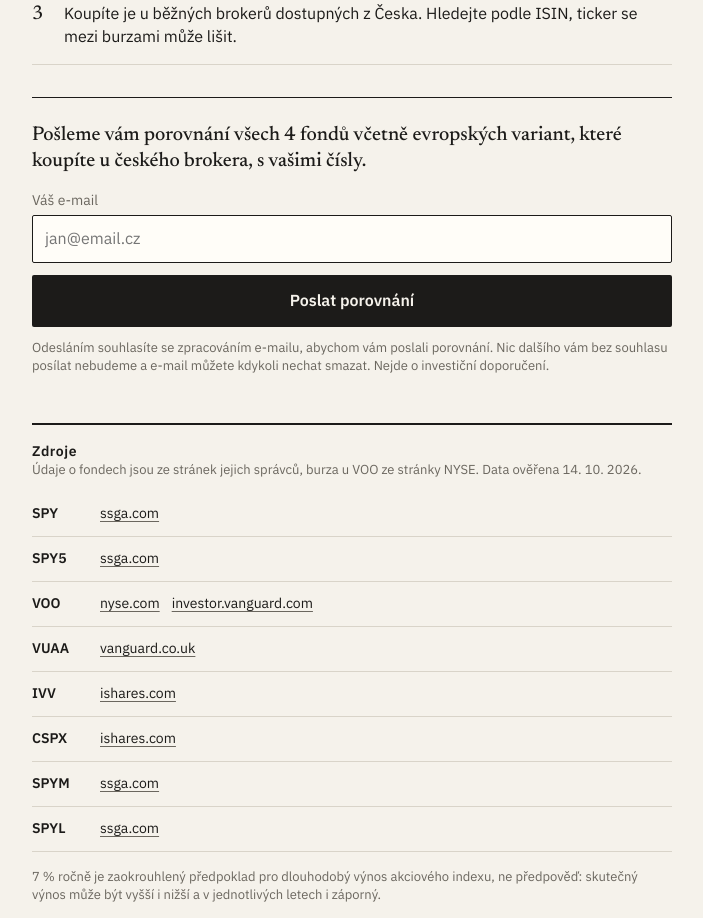
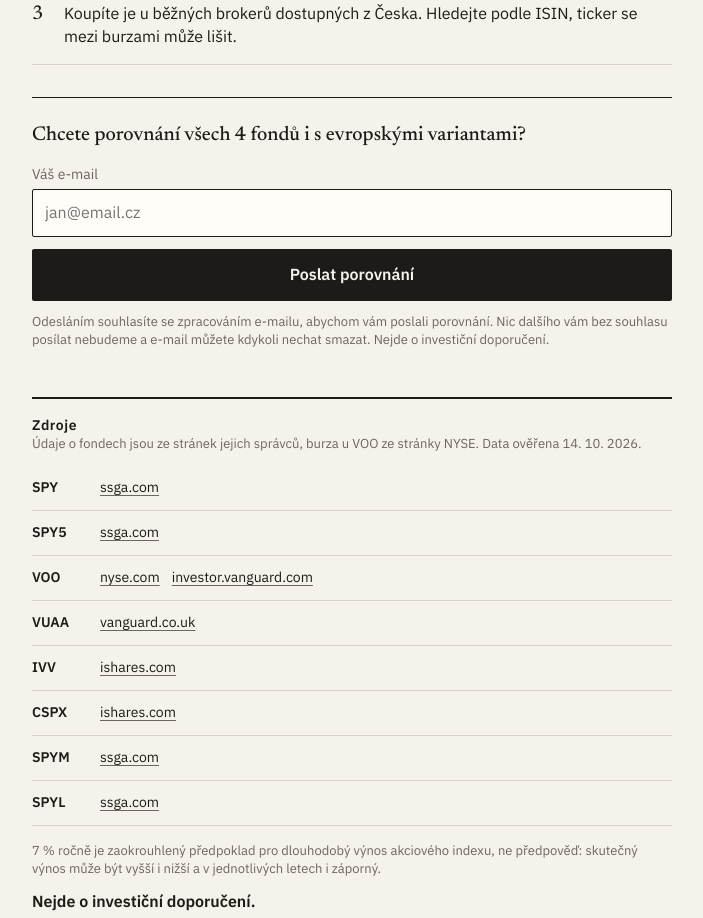
Before and after one commit to kubandam/etf-landing, a Nuxt app: page / in a window 1280 px wide. Shown: the part 2140-3058 px from the top of the page, without its empty margins (288-991 px from the left). Built offline with nearby package versions, Linux system fonts and the light colour scheme.

Commit message:
feat: own heading for the bottom e-mail form
Co-Authored-By: Claude Opus 5.5 <noreply@anthropic.com>

```diff
--- a/app/components/LeadForm.vue
+++ b/app/components/LeadForm.vue
@@ -52,7 +52,7 @@ async function submit() {
 <template>
   <section class="lead">
     <form novalidate @submit.prevent="submit">
-      <h2 class="heading">{{ cs.form.heading }}</h2>
+      <h2 class="heading">{{ placement === 'bottom' ? cs.form.headingBottom : cs.form.heading }}</h2>
       <label :for="inputId" class="label">{{ cs.form.emailLabel }}</label>
       <input
         :id="inputId"
--- a/shared/content/cs.ts
+++ b/shared/content/cs.ts
@@ -63,6 +63,8 @@ export const cs = {
   form: {
     heading:
       'Pošleme vám porovnání všech 4 fondů včetně evropských variant, které koupíte u českého brokera, s vašimi čísly.',
+    // The bottom form follows the comparison and "how to buy", so it asks instead of repeating the top line.
+    headingBottom: 'Chcete porovnání všech 4 fondů i s evropskými variantami?',
     emailLabel: 'Váš e-mail',
     emailPlaceholder: 'jan@email.cz',
     submit: 'Poslat porovnání',
```
